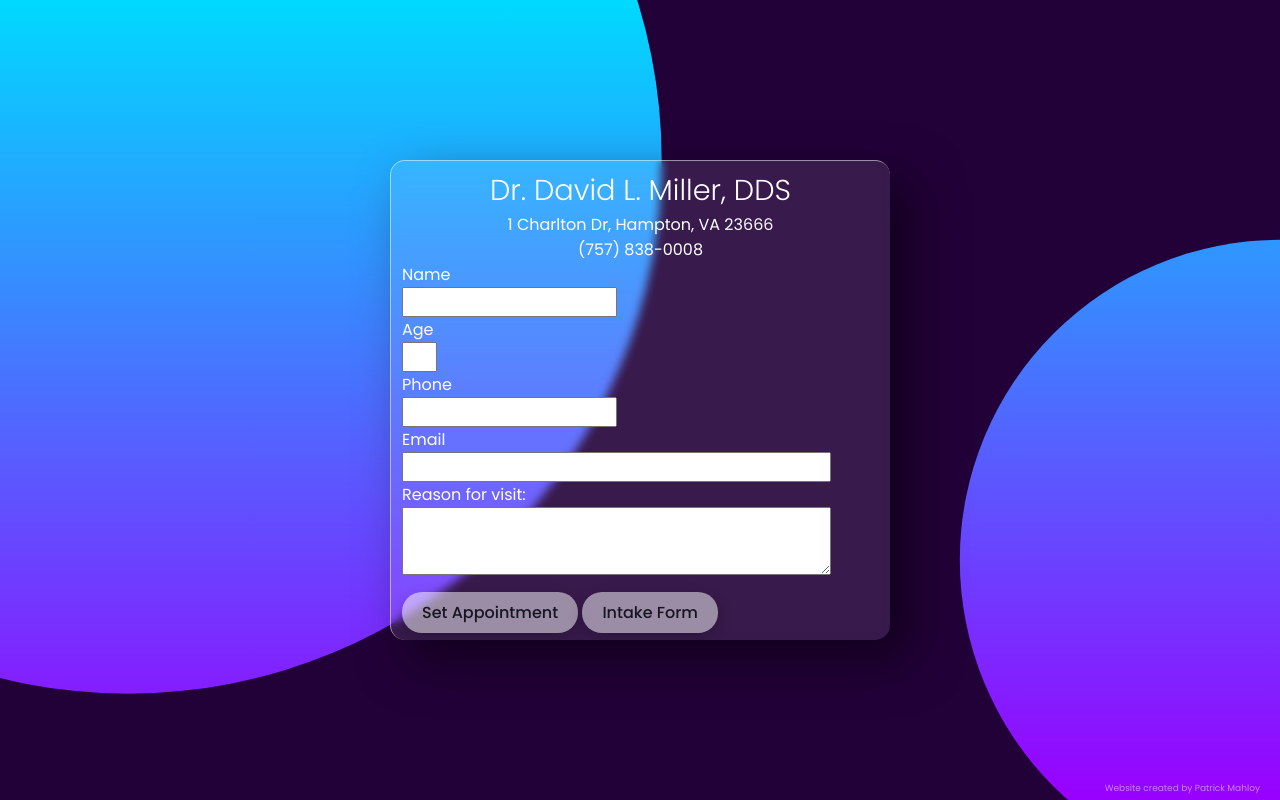
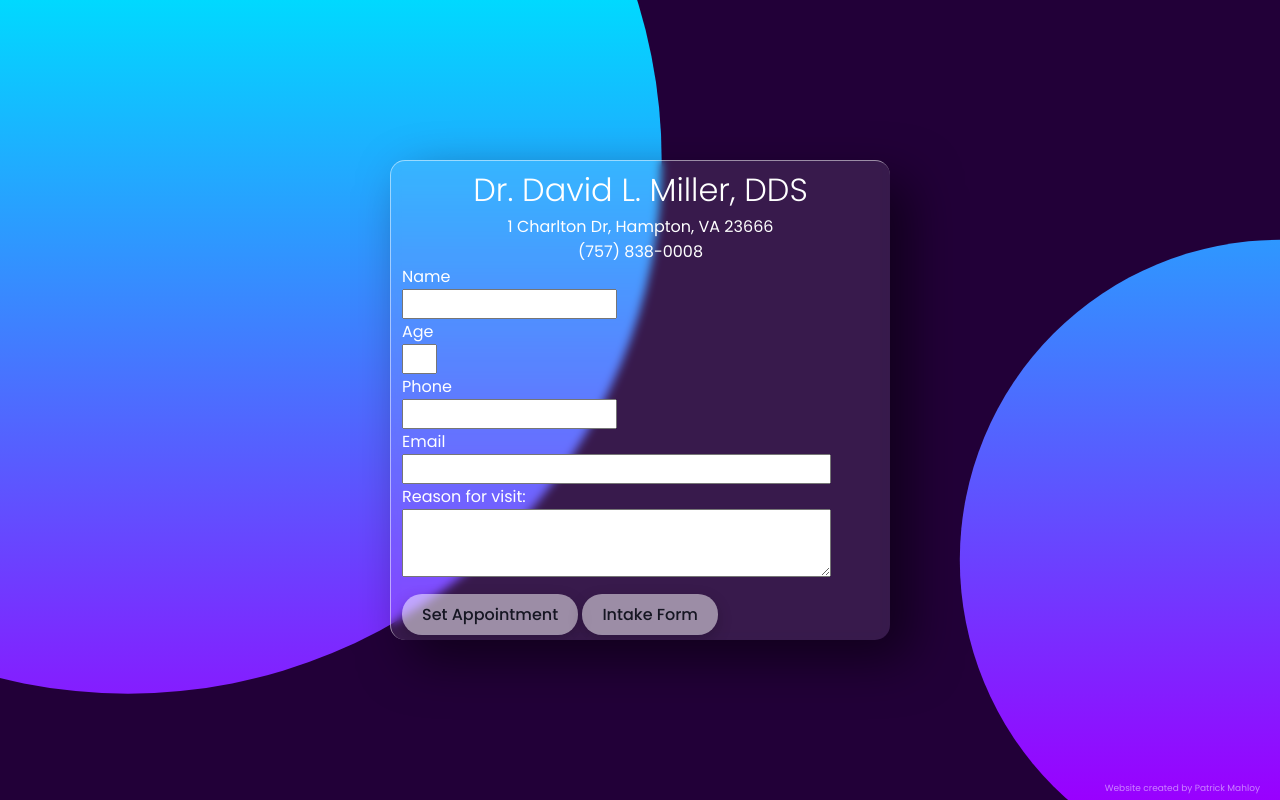
Before and after one commit to techonomics69/landing-page-dentist, a website: page index.html in a window 1280 px wide. Drawn offline with Linux system fonts and the light colour scheme.

Commit message:
Update style.css

```diff
--- a/style.css
+++ b/style.css
@@ -87,7 +87,7 @@ h3 {
 
 /* Dr. David L. Miller, DDS */
 h3 {
-    font-size: 1.8em;
+    font-size: 2em;
     font-weight: 300;
     z-index: 1;
 }
```
